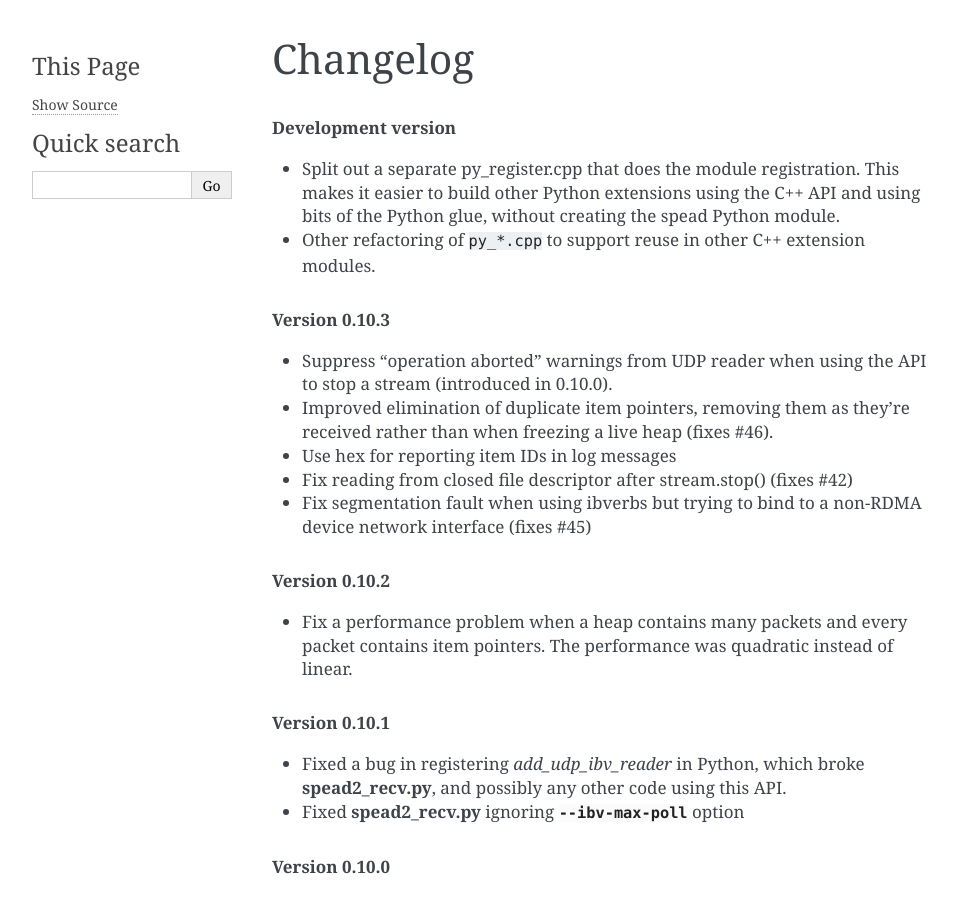
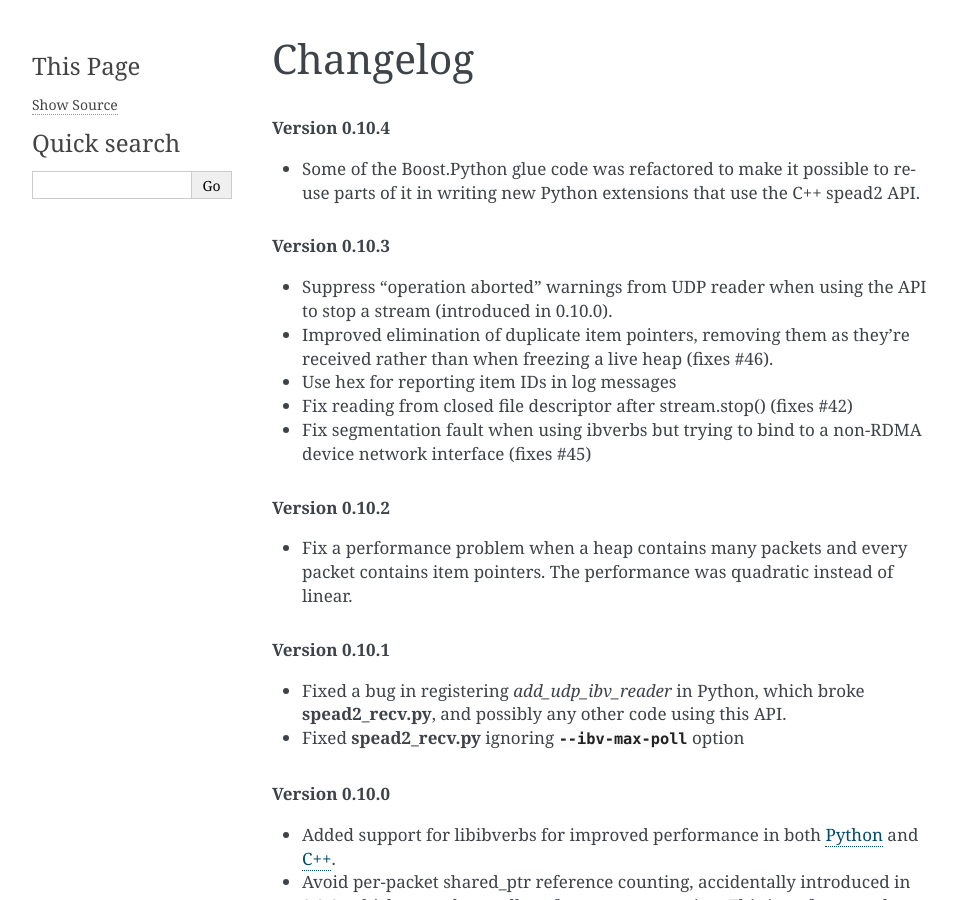
Before and after one commit to ska-sa/spead2, a Sphinx documentation site: the page built from doc/changelog.rst, in a window 1280 px wide and 900 px high. Shown: the whole window, without its empty margins (148-1105 px from the left). Built offline with Sphinx 7.4.7, drawn with Linux system fonts in a browser that asks for light colours.

Commit message:
Prepare 0.10.4 release.

```diff
--- a/doc/changelog.rst
+++ b/doc/changelog.rst
@@ -1,14 +1,11 @@
 Changelog
 =========
 
-.. rubric:: Development version
+.. rubric:: Version 0.10.4
 
-- Split out a separate py_register.cpp that does the module registration.
-  This makes it easier to build other Python extensions using the C++ API
-  and using bits of the Python glue, without creating the spead Python
-  module.
-- Other refactoring of :file:`py_*.cpp` to support reuse in other C++ extension
-  modules.
+- Some of the Boost.Python glue code was refactored to make it possible to
+  reuse parts of it in writing new Python extensions that use the C++ spead2
+  API.
 
 .. rubric:: Version 0.10.3
 
--- a/spead2/_version.py
+++ b/spead2/_version.py
@@ -1 +1 @@
-__version__ = "0.10.3"
+__version__ = "0.10.4"
```
